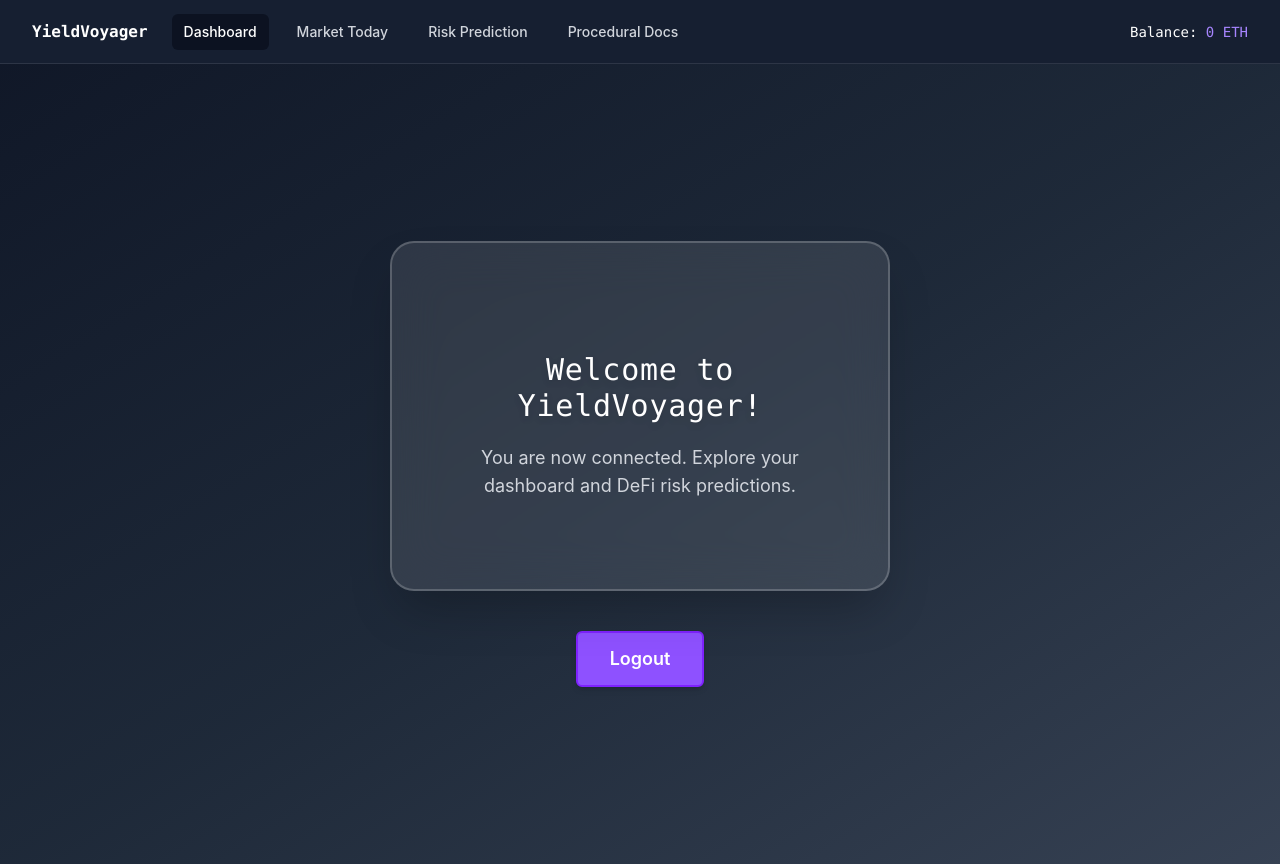
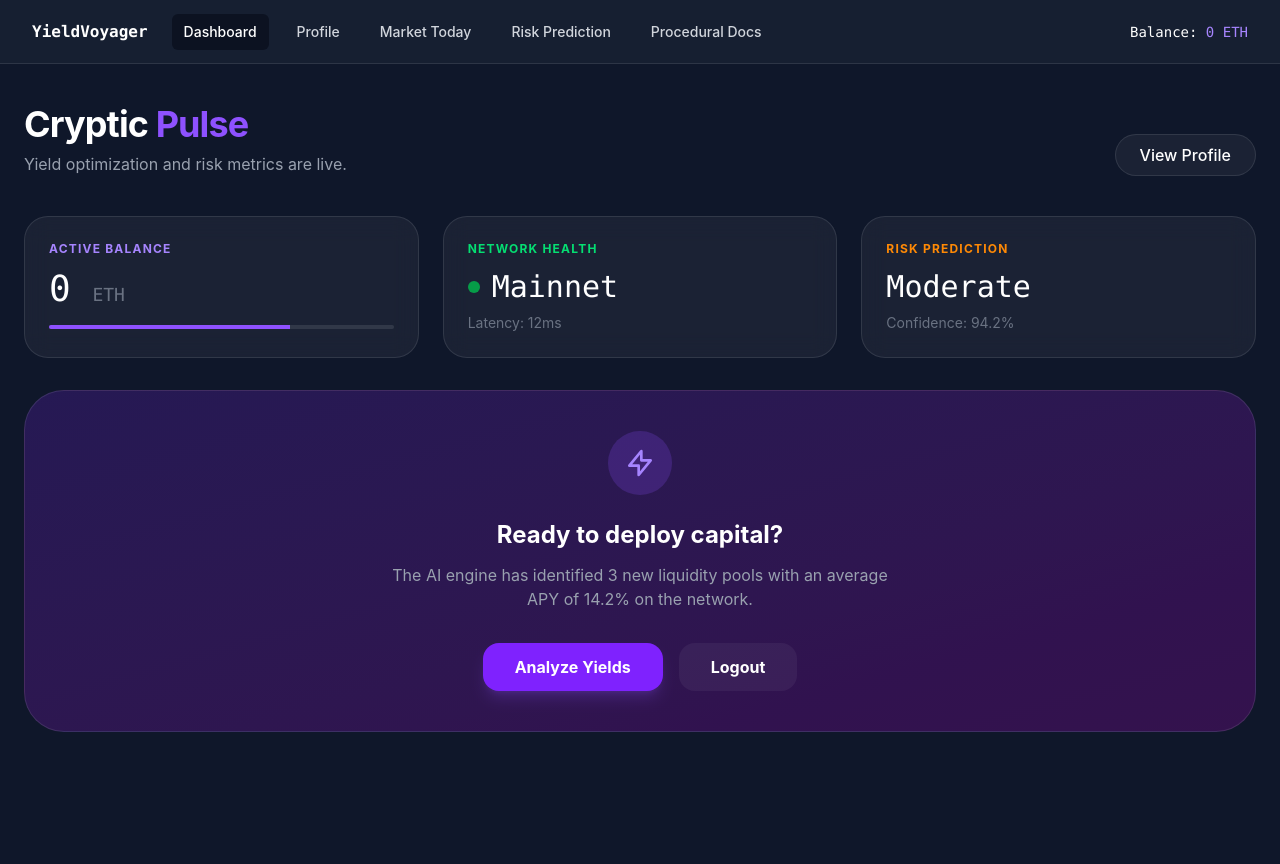
Before and after one commit to Abhishek-M-K2005/YieldVoyager, a React (Vite) app in the folder frontend/: page /dashboard in a window 1280 px wide. After the commit the page ends 800 px from the top, so only its background shows below. Built offline with nearby package versions, Linux system fonts and the light colour scheme; sample sign-in values are in the browser's storage; what @adraffy/ens-normalize would draw is missing.

Commit message:
Include profile page

```diff
--- a/frontend/src/App.jsx
+++ b/frontend/src/App.jsx
@@ -1,6 +1,8 @@
 import { BrowserRouter, Routes, Route } from "react-router-dom";
 import Login from "./pages/Login";
 import Dashboard from "./pages/Dashboard";
+// 1. Import your new Profile page
+import Profile from "./pages/Profile";
 import ProtectedRoute from "./components/ProtectedRoute";
 import { AuthProvider } from "./context/AuthContext";
 
@@ -10,6 +12,7 @@ function App() {
       <BrowserRouter>
         <Routes>
           <Route path="/" element={<Login />} />
+
           <Route
             path="/dashboard"
             element={
@@ -18,6 +21,16 @@ function App() {
               </ProtectedRoute>
             }
           />
+
+          <Route
+            path="/profile"
+            element={
+              <ProtectedRoute>
+                <Profile />
+              </ProtectedRoute>
+            }
+          />
+
         </Routes>
       </BrowserRouter>
     </AuthProvider>
--- a/frontend/src/components/Header.jsx
+++ b/frontend/src/components/Header.jsx
@@ -4,11 +4,13 @@ import { useContext } from 'react';
 import { AuthContext } from '../context/AuthContext';
 
 const navigation = [
-  { name: 'Dashboard', href: '#', current: true },
+  { name: 'Dashboard', href: '/dashboard', current: true },
+  { name: 'Profile', href: '/profile', current: false },
   { name: 'Market Today', href: '#', current: false },
   { name: 'Risk Prediction', href: '#', current: false },
-  { name: 'Procedural Docs', href: '#', current: false },
+  { name: 'Procedural Docs', href: '#', current: false }, // Restored
 ];
+
 
 function classNames(...classes) {
   return classes.filter(Boolean).join(' ');
--- a/frontend/src/pages/Dashboard.jsx
+++ b/frontend/src/pages/Dashboard.jsx
@@ -1,37 +1,70 @@
 import { useContext } from "react";
 import { AuthContext } from "../context/AuthContext";
+import { useNavigate } from "react-router-dom";
 import Header from "../components/Header";
 
 export default function Dashboard() {
-  const { logout } = useContext(AuthContext);
+  const { balance, network, logout } = useContext(AuthContext);
+  const navigate = useNavigate();
 
   return (
-    <>
+    <div className="min-h-screen bg-[#0f172a] text-white">
       <Header />
 
-      {/* Main content */}
-      <div className="flex flex-col bg-gradient-to-br from-gray-900 via-gray-800 to-gray-700 h-screen w-full justify-center items-center px-4">
-        {/* Glass card */}
-        <div className="flex flex-col justify-center items-center border-2 border-white/20 bg-white/10 backdrop-blur-xl shadow-2xl hover:shadow-violet-500/50 transition-all duration-300 h-[350px] w-[500px] rounded-[24px] p-6">
-          <h1 className="text-white text-3xl font-mono my-5 text-center tracking-wide drop-shadow-md">
-            Welcome to YieldVoyager!
-          </h1>
-          <p className="text-gray-300 text-center px-6 text-lg">
-            You are now connected. Explore your dashboard and DeFi risk predictions.
-          </p>
+      <main className="max-w-7xl mx-auto px-6 py-10">
+        {/* Top Action Bar */}
+        <div className="flex justify-between items-end mb-10">
+          <div>
+            <h1 className="text-4xl font-bold tracking-tight">Cryptic <span className="text-violet-500">Pulse</span></h1>
+            <p className="text-gray-400 mt-2">Yield optimization and risk metrics are live.</p>
+          </div>
+          <button
+            onClick={() => navigate('/profile')}
+            className="bg-white/5 hover:bg-white/10 border border-white/10 px-6 py-2 rounded-full transition-all font-medium"
+          >
+            View Profile
+          </button>
         </div>
 
-        {/* Logout button at bottom */}
-        <button
-          className="mt-10 bg-violet-500 hover:bg-violet-600 active:bg-violet-700 text-white px-8 py-3 rounded-md border-2 border-violet-600 shadow-md hover:shadow-violet-500/50 transition-all duration-200 font-semibold text-lg"
-          onClick={() => {
-            logout();
-            window.location.href = "/";
-          }}
-        >
-          Logout
-        </button>
-      </div>
-    </>
+        {/* 3-Column Stats Grid */}
+        <div className="grid grid-cols-1 md:grid-cols-3 gap-6 mb-8">
+          <div className="p-6 rounded-3xl bg-white/5 border border-white/10 backdrop-blur-md hover:border-violet-500/50 transition-all group">
+            <p className="text-xs font-bold text-violet-400 uppercase tracking-widest">Active Balance</p>
+            <p className="text-4xl font-mono mt-3">{balance} <span className="text-lg text-gray-500">ETH</span></p>
+            <div className="mt-4 h-1 w-full bg-white/10 rounded-full overflow-hidden">
+              <div className="h-full bg-violet-500 w-[70%]"></div>
+            </div>
+          </div>
+
+          <div className="p-6 rounded-3xl bg-white/5 border border-white/10 backdrop-blur-md hover:border-green-500/50 transition-all">
+            <p className="text-xs font-bold text-green-400 uppercase tracking-widest">Network Health</p>
+            <div className="flex items-center mt-3">
+              <span className="h-3 w-3 rounded-full bg-green-500 animate-pulse mr-3"></span>
+              <p className="text-3xl font-mono capitalize">{network || "Mainnet"}</p>
+            </div>
+            <p className="text-sm text-gray-500 mt-2">Latency: 12ms</p>
+          </div>
+
+          <div className="p-6 rounded-3xl bg-white/5 border border-white/10 backdrop-blur-md hover:border-orange-500/50 transition-all">
+            <p className="text-xs font-bold text-orange-400 uppercase tracking-widest">Risk Prediction</p>
+            <p className="text-3xl font-mono mt-3">Moderate</p>
+            <p className="text-sm text-gray-500 mt-2">Confidence: 94.2%</p>
+          </div>
+        </div>
+
+        {/* Big Action Card */}
+        <div className="bg-gradient-to-br from-violet-600/20 to-fuchsia-600/20 border border-white/10 rounded-[40px] p-10 flex flex-col items-center text-center">
+          <div className="h-16 w-16 bg-violet-500/20 rounded-full flex items-center justify-center mb-6">
+            <svg className="w-8 h-8 text-violet-400" fill="none" stroke="currentColor" viewBox="0 0 24 24"><path strokeLinecap="round" strokeLinejoin="round" strokeWidth="2" d="M13 10V3L4 14h7v7l9-11h-7z" /></svg>
+          </div>
+          <h2 className="text-2xl font-bold mb-3">Ready to deploy capital?</h2>
+          <p className="text-gray-400 max-w-lg mb-8">The AI engine has identified 3 new liquidity pools with an average APY of 14.2% on the {network} network.</p>
+          <div className="flex gap-4">
+            <button className="bg-violet-600 hover:bg-violet-700 px-8 py-3 rounded-2xl font-bold transition-all shadow-lg shadow-violet-500/20">Analyze Yields</button>
+            <button onClick={logout} className="bg-white/5 hover:bg-white/10 px-8 py-3 rounded-2xl font-bold transition-all">Logout</button>
+          </div>
+        </div>
+      </main>
+    </div>
   );
 }
--- /dev/null
+++ b/frontend/src/pages/Profile.jsx
@@ -0,0 +1,55 @@
+import { useContext } from "react";
+import { AuthContext } from "../context/AuthContext";
+import { useNavigate } from "react-router-dom";
+import Header from "../components/Header";
+
+export default function Profile() {
+  const { wallet, balance, network } = useContext(AuthContext);
+  const navigate = useNavigate();
+
+  return (
+    <div className="min-h-screen bg-[#0f172a] text-white">
+      <Header />
+      <main className="max-w-3xl mx-auto px-6 py-12">
+        <button onClick={() => navigate('/dashboard')} className="text-violet-400 hover:text-violet-300 mb-8 flex items-center gap-2 transition-all">
+          ← Back to Dashboard
+        </button>
+
+        <div className="bg-white/5 border border-white/10 rounded-[32px] p-8 backdrop-blur-lg">
+          <div className="flex items-center gap-6 mb-10">
+            <div className="h-20 w-20 bg-gradient-to-tr from-violet-500 to-fuchsia-500 rounded-full flex items-center justify-center text-3xl font-bold">
+              {wallet.substring(2, 4).toUpperCase()}
+            </div>
+            <div>
+              <h2 className="text-2xl font-bold">Investor Profile</h2>
+              <p className="text-gray-400 font-mono text-sm">{wallet.substring(0, 6)}...{wallet.substring(wallet.length - 4)}</p>
+            </div>
+          </div>
+
+          <div className="space-y-6">
+            <div className="bg-white/5 p-4 rounded-2xl">
+              <div className="flex justify-between mb-2 text-sm">
+                <span className="text-gray-400">Profile Completion</span>
+                <span className="text-violet-400">85%</span>
+              </div>
+              <div className="h-2 w-full bg-white/10 rounded-full overflow-hidden">
+                <div className="h-full bg-violet-500 w-[85%]"></div>
+              </div>
+            </div>
+
+            <div className="grid grid-cols-2 gap-4">
+              <div className="p-4 rounded-2xl border border-white/5">
+                <p className="text-xs text-gray-500 uppercase">Primary Asset</p>
+                <p className="text-lg font-mono">Ethereum (ETH)</p>
+              </div>
+              <div className="p-4 rounded-2xl border border-white/5">
+                <p className="text-xs text-gray-500 uppercase">Connected Since</p>
+                <p className="text-lg font-mono">Feb 2026</p>
+              </div>
+            </div>
+          </div>
+        </div>
+      </main>
+    </div>
+  );
+}
```
Also changed, not shown: 1 other file (tests, documents, lock files or other folders).
